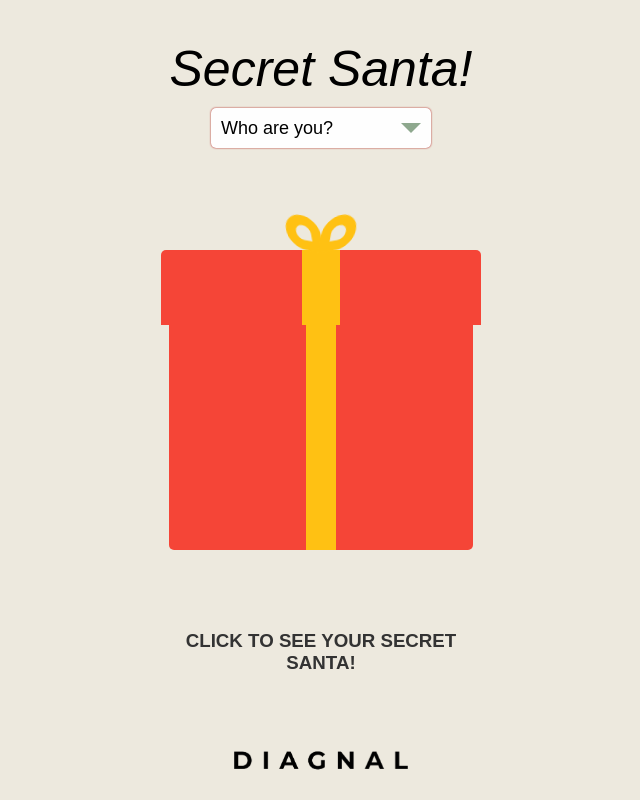
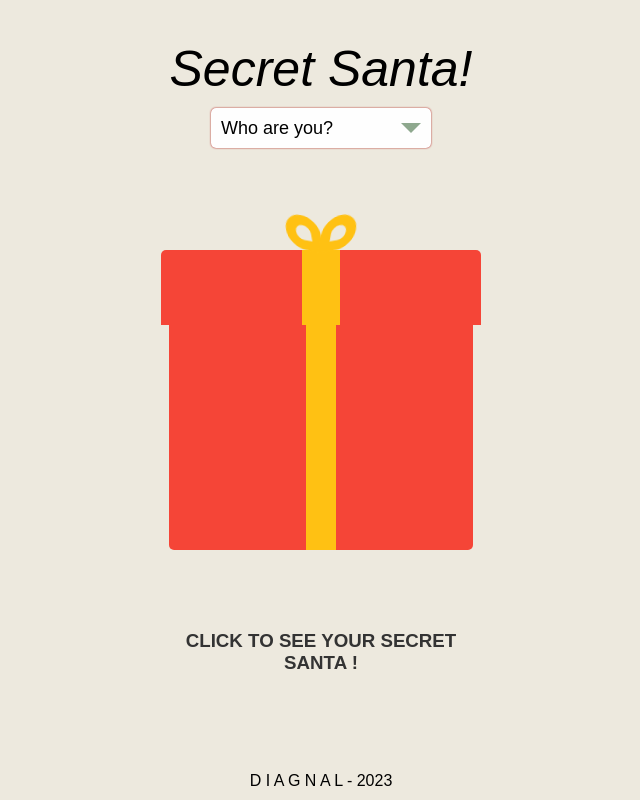
Before and after one commit to Ananjay97/Ananjay97.github.io, a plain HTML site: page index.html in a window 1280 px wide. Shown: the whole page, without its empty margins (319-959 px from the left). Drawn offline with nearby package versions, Linux system fonts and the light colour scheme; a web font is replaced by a local one.

Commit message:
Update index.html

```diff
--- a/index.html
+++ b/index.html
@@ -2,7 +2,7 @@
 <html lang="en">
 <head>
     <meta charset="UTF-8">
-    <title>CodePen - Secret Santa</title>
+    <title>D I A G N A L - Secret Santa</title>
     <link rel="stylesheet" href="./style.css">
     <link rel="stylesheet" href="https://fonts.googleapis.com/css2?family=Mountains+of+Christmas:wght@400&display=swap" />
     <link href="https://fonts.googleapis.com/css2?family=Grandiflora+One&family=Urbanist&display=swap" rel="stylesheet">
@@ -49,17 +49,15 @@
                         <div class="body"></div>
                     </div>
                 </div>
-                <h1 class="gift-text">CLICK TO SEE YOUR SECRET SANTA!</h1>
-                <h1 class="gift-final-text">MERRY CHRISTMAS!!!</h1>
+                <h1 class="gift-text">CLICK TO SEE YOUR SECRET SANTA !</h1>
+                <h1 class="gift-final-text">MERRY CHRISTMAS !!!</h1>
                 <h1 class="person-text"></h1>
             </section>
             <section>
                 <canvas id="snow"></canvas>
             </section>
         </section>
-        <footer class="footer">
-            <img src="p1.png" alt="logo">
-        </footer>
+        <footer class="footer"> D I A G N A L - 2023</footer>
     </main>
     <!-- partial -->
     <script src='https://cdnjs.cloudflare.com/ajax/libs/jquery/1.8.1/jquery.min.js'></script>
```
